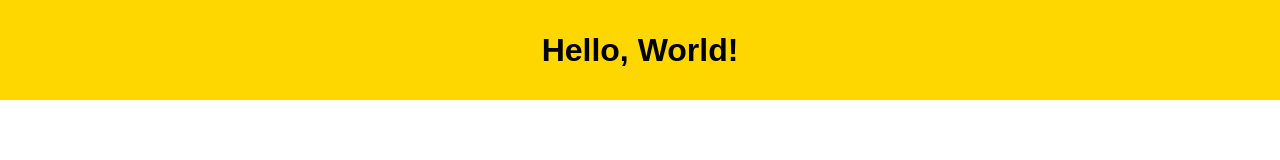
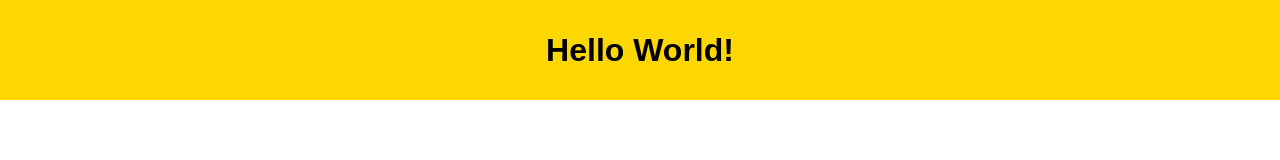
Before and after one commit to titouandeschanels/GlobalCitizenship, a React (Create React App) app in the folder gccapp/: page / in a window 1280 px wide. Shown: the top 160 px of the page. Built offline with nearby package versions, Linux system fonts and the light colour scheme; the HTML template or start-up script is replaced by a standard one.

Commit message:
add Home page and routes

```diff
--- a/gccapp/src/App.tsx
+++ b/gccapp/src/App.tsx
@@ -1,10 +1,14 @@
-import ExampleComponent from "./components/exampleComponent";
+import { Routes, Route, BrowserRouter as Router } from "react-router-dom";
+import Home from "./pages/home";
 
 function App() {
   return (
-    <div>
-      <ExampleComponent text="Hello, World!" />
-    </div>
+    <Router>
+      <Routes>
+        <Route path="/" element={<Home />} />
+      </Routes>
+    </Router>
+
   );
 }
 
--- /dev/null
+++ b/gccapp/src/pages/home.tsx
@@ -0,0 +1,15 @@
+import ExampleComponent from "../components/exampleComponent";
+
+interface HomeProps {
+
+}
+
+const Home: React.FC<HomeProps> = () => {
+    return (
+        <div>
+            <ExampleComponent text="Hello World!" />
+        </div>
+    );
+}
+
+export default Home;
```
